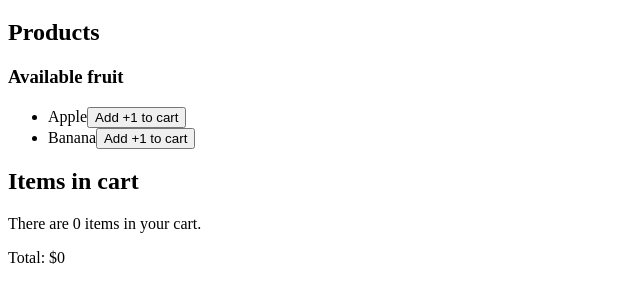
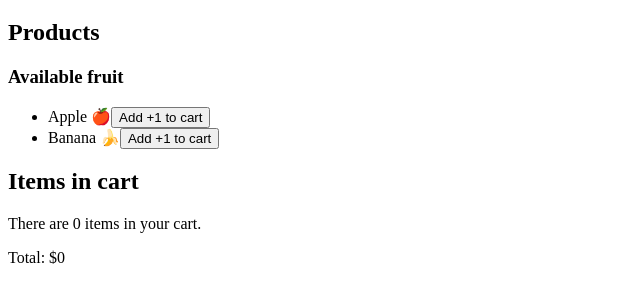
Before and after one commit to rfrhall/best-programming-club-2020-12-13, a plain HTML site: page index.html in a window 1280 px wide. Shown: the part 61-362 px from the top of the page, without its empty margins (0-640 px from the left). Drawn offline with Linux system fonts and the light colour scheme.

Commit message:
added emoji for fruits and vegetables

```diff
--- a/index.html
+++ b/index.html
@@ -31,25 +31,25 @@
       const availableProductsData = {
         fruit: [
           {
-            product: 'Apple',
+            product: 'Apple 🍎',
             price: '0.40',
           },
           {
-            product: 'Banana',
+            product: 'Banana 🍌',
             price: '0.20',
           },
         ],
         vegetables: [
           {
-            product: 'Broccoli (per pound)',
+            product: 'Broccoli 🥦 (per pound)',
             price: '0.80',
           },
           {
-            product: 'Squash',
+            product: 'Squash 🎃',
             price: '1.00',
           },
           {
-            product: 'Carrot',
+            product: 'Carrot 🥕',
             price: '0.30',
           },
         ],
```
